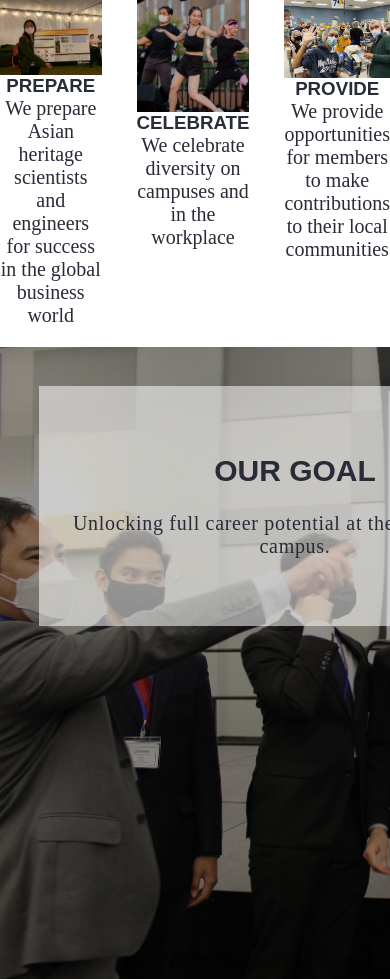
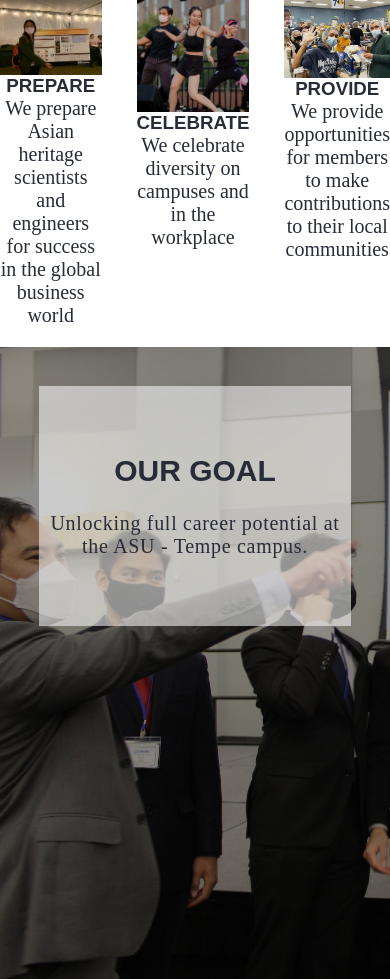
Before and after one commit to subbel/SASEASU, a Django app: page / in a window 390 px wide; the page is wider, and only the part inside the window is pictured. Shown: the part 982-1961 px from the top of that part. Run offline with Django 3.2, Linux system fonts and the light colour scheme; some web fonts are replaced.

Commit message:
Center "OUR GOAL" in main page
Center "OUR GAOL" section in the main page. Added @media (max-width: 480px) for narrow screen in css for main page.

```diff
--- a/static/home.css
+++ b/static/home.css
@@ -60,13 +60,13 @@ header{
     background-image: url("/static/Images/bottom_index_img.jpg");
     background-size: cover;
     padding-top: 10%;
-    padding-left: 10%;
     padding-bottom: 10%;
+    padding-left: 25%;
+    padding-right: 25%;
   }
 
   .img--note{
     height: 15em;
-    width: 32em;
     background-color: rgba(255, 255, 255, 0.55);
     text-align: center;
     display: flex;
@@ -74,3 +74,10 @@ header{
     gap: 24px;
     justify-content:center;
   }
+
+@media (max-width: 480px) {
+  .img-note {
+    padding-right: 10%;
+    padding-left: 10%;
+  }
+}
```
Also changed, not shown: 4 other files.
